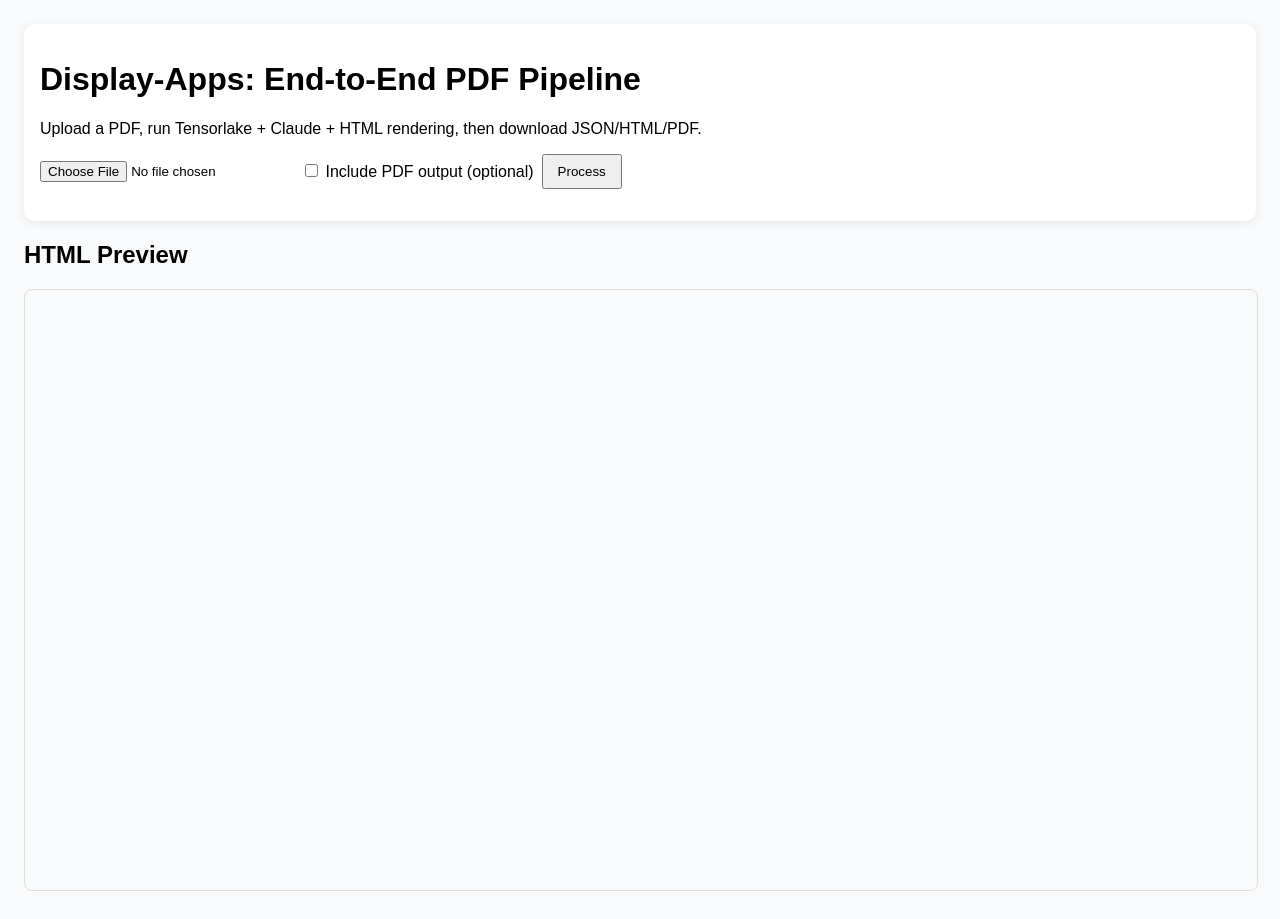
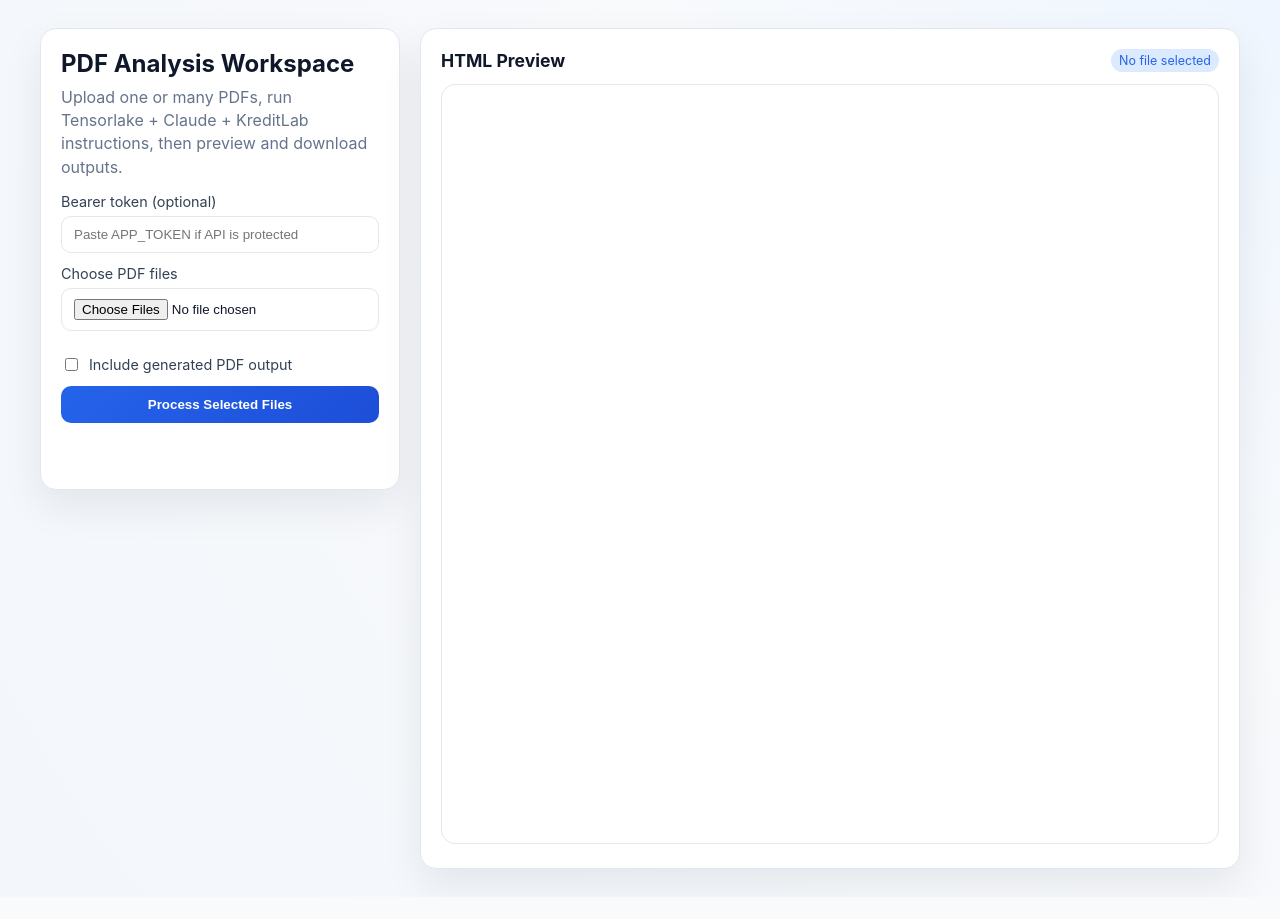
Before and after one commit to M1doriya/Display-Apps, a FastAPI app: page / in a window 1280 px wide. After the commit the page ends 887 px from the top, so only its background shows below. Run offline with FastAPI, Linux system fonts and the light colour scheme; some libraries are stand-ins or nearby versions.

Commit message:
Fix upload fetch issues and add modern multi-file workflow

```diff
--- a/integrated-app/app.py
+++ b/integrated-app/app.py
@@ -5,6 +5,7 @@ from pathlib import Path
 from typing import Literal, Optional
 
 from fastapi import Depends, FastAPI, File, Header, HTTPException, Query, Request, UploadFile
+from fastapi.middleware.cors import CORSMiddleware
 from fastapi.responses import HTMLResponse, JSONResponse
 from fastapi.templating import Jinja2Templates
 from pydantic import BaseModel
@@ -14,6 +15,15 @@ from pipeline import generate_full_html, process_pdf
 app = FastAPI(title="Display-Apps Integrated Pipeline", version="1.0.0")
 BASE_DIR = Path(__file__).resolve().parent
 templates = Jinja2Templates(directory=str(BASE_DIR / "templates"))
+
+cors_origins = [origin.strip() for origin in os.environ.get("CORS_ALLOW_ORIGINS", "*").split(",") if origin.strip()]
+app.add_middleware(
+    CORSMiddleware,
+    allow_origins=cors_origins or ["*"],
+    allow_credentials=False,
+    allow_methods=["*"],
+    allow_headers=["*"],
+)
 
 
 class RenderHTMLRequest(BaseModel):
@@ -48,17 +58,7 @@ async def process_pdf_endpoint(
     file: UploadFile = File(...),
     _: None = Depends(require_optional_token),
 ):
-    if file.content_type not in {"application/pdf", "application/octet-stream"}:
-        raise HTTPException(status_code=400, detail="Only PDF uploads are supported")
-
-    payload = await file.read()
-    if len(payload) > 20 * 1024 * 1024:
-        raise HTTPException(status_code=413, detail="File too large. Max supported size is 20MB")
-
-    try:
-        result = process_pdf(payload, include_pdf=include_pdf)
-    except Exception as exc:
-        raise HTTPException(status_code=500, detail=f"Pipeline failed: {exc}") from exc
+    result = await _process_single_upload(file, include_pdf=include_pdf)
 
     response = {}
     if return_mode in {"both", "json_only"}:
@@ -72,6 +72,33 @@ async def process_pdf_endpoint(
     return JSONResponse(response)
 
 
+@app.post("/process/pdfs")
+async def process_pdfs_endpoint(
+    include_pdf: bool = Query(False),
+    files: list[UploadFile] = File(...),
+    _: None = Depends(require_optional_token),
+):
+    if not files:
+        raise HTTPException(status_code=400, detail="Please upload at least one PDF")
+
+    results = []
+    for upload in files:
+        try:
+            result = await _process_single_upload(upload, include_pdf=include_pdf)
+            entry = {
+                "filename": upload.filename,
+                "kreditlab_json": result["kreditlab_json"],
+                "html": result["html"],
+            }
+            if include_pdf and result.get("pdf_bytes"):
+                entry["pdf_base64"] = base64.b64encode(result["pdf_bytes"]).decode("utf-8")
+            results.append(entry)
+        except HTTPException as exc:
+            results.append({"filename": upload.filename, "error": exc.detail})
+
+    return {"results": results}
+
+
 @app.post("/render/html")
 def render_html_endpoint(body: RenderHTMLRequest, _: None = Depends(require_optional_token)):
     try:
@@ -79,3 +106,17 @@ def render_html_endpoint(body: RenderHTMLRequest, _: None = Depends(require_opti
     except Exception as exc:
         raise HTTPException(status_code=400, detail=f"Failed to render HTML: {exc}") from exc
     return {"html": html}
+
+
+async def _process_single_upload(file: UploadFile, include_pdf: bool):
+    if file.content_type not in {"application/pdf", "application/octet-stream"}:
+        raise HTTPException(status_code=400, detail="Only PDF uploads are supported")
+
+    payload = await file.read()
+    if len(payload) > 20 * 1024 * 1024:
+        raise HTTPException(status_code=413, detail="File too large. Max supported size is 20MB")
+
+    try:
+        return process_pdf(payload, include_pdf=include_pdf)
+    except Exception as exc:
+        raise HTTPException(status_code=500, detail=f"Pipeline failed: {exc}") from exc
--- a/integrated-app/templates/index.html
+++ b/integrated-app/templates/index.html
@@ -5,38 +5,154 @@
   <meta name="viewport" content="width=device-width, initial-scale=1.0" />
   <title>Display-Apps Integrated Pipeline</title>
   <style>
-    body { font-family: Arial, sans-serif; margin: 24px; background: #f8fafc; }
-    .card { background: white; border-radius: 10px; padding: 16px; box-shadow: 0 2px 10px rgba(0,0,0,.08); }
-    iframe { width: 100%; height: 600px; border: 1px solid #ddd; border-radius: 8px; }
-    .row { display: flex; gap: 8px; margin: 10px 0; align-items: center; }
-    button { padding: 8px 14px; }
-    .hidden { display:none; }
+    :root {
+      color-scheme: light;
+      --bg: #f3f6fb;
+      --card: #ffffff;
+      --text: #0f172a;
+      --muted: #64748b;
+      --primary: #2563eb;
+      --primary-soft: #dbeafe;
+      --success: #16a34a;
+      --danger: #dc2626;
+      --border: #e2e8f0;
+      --shadow: 0 16px 40px rgba(15, 23, 42, 0.08);
+    }
+
+    * { box-sizing: border-box; }
+    body {
+      margin: 0;
+      font-family: Inter, "Segoe UI", Arial, sans-serif;
+      background: radial-gradient(circle at top right, #eff6ff 0, #f8fafc 40%, var(--bg) 100%);
+      color: var(--text);
+      min-height: 100vh;
+      padding: 28px;
+    }
+
+    .layout {
+      max-width: 1200px;
+      margin: 0 auto;
+      display: grid;
+      gap: 20px;
+      grid-template-columns: 360px 1fr;
+      align-items: start;
+    }
+
+    .card {
+      background: var(--card);
+      border: 1px solid var(--border);
+      border-radius: 16px;
+      box-shadow: var(--shadow);
+      padding: 20px;
+    }
+
+    h1 { margin-top: 0; margin-bottom: 8px; font-size: 1.5rem; }
+    p { margin: 0 0 14px; color: var(--muted); line-height: 1.45; }
+    label { display: block; font-size: 0.9rem; margin-bottom: 6px; color: #334155; }
+    .input, .token-input {
+      width: 100%;
+      border: 1px solid var(--border);
+      border-radius: 10px;
+      padding: 10px 12px;
+      background: #fff;
+      margin-bottom: 12px;
+    }
+
+    .checkbox { display: flex; align-items: center; gap: 8px; margin: 12px 0; color: #334155; }
+    .btn {
+      width: 100%;
+      border: none;
+      border-radius: 10px;
+      background: linear-gradient(135deg, #2563eb, #1d4ed8);
+      color: white;
+      font-weight: 600;
+      padding: 11px 12px;
+      cursor: pointer;
+    }
+    .btn:disabled { opacity: 0.7; cursor: wait; }
+
+    .status { margin-top: 12px; min-height: 22px; font-size: 0.92rem; }
+    .status.success { color: var(--success); }
+    .status.error { color: var(--danger); }
+
+    .results { display: grid; gap: 12px; margin-top: 12px; }
+    .result-item {
+      border: 1px solid var(--border);
+      border-radius: 12px;
+      padding: 12px;
+      display: flex;
+      justify-content: space-between;
+      align-items: center;
+      gap: 10px;
+      background: #f8fafc;
+    }
+    .result-name { font-weight: 600; font-size: 0.92rem; }
+    .result-actions { display: flex; gap: 6px; flex-wrap: wrap; justify-content: flex-end; }
+    .result-actions button {
+      border: 1px solid #cbd5e1;
+      background: white;
+      border-radius: 8px;
+      padding: 6px 8px;
+      cursor: pointer;
+      font-size: 0.8rem;
+    }
+
+    iframe {
+      width: 100%;
+      min-height: 760px;
+      border: 1px solid var(--border);
+      border-radius: 14px;
+      background: white;
+    }
+
+    .preview-header {
+      display: flex;
+      justify-content: space-between;
+      align-items: center;
+      margin-bottom: 12px;
+    }
+
+    .pill { padding: 4px 8px; border-radius: 999px; background: var(--primary-soft); color: var(--primary); font-size: 0.78rem; }
+
+    @media (max-width: 1024px) {
+      .layout { grid-template-columns: 1fr; }
+      iframe { min-height: 520px; }
+    }
   </style>
 </head>
 <body>
-  <div class="card">
-    <h1>Display-Apps: End-to-End PDF Pipeline</h1>
-    <p>Upload a PDF, run Tensorlake + Claude + HTML rendering, then download JSON/HTML/PDF.</p>
-    <div class="row">
-      <input id="pdfFile" type="file" accept="application/pdf" />
-      <label><input id="includePdf" type="checkbox" /> Include PDF output (optional)</label>
-      <button id="runBtn">Process</button>
-    </div>
-    <p id="status"></p>
-    <div class="row hidden" id="downloads">
-      <button id="downloadJson">Download kreditlab.json</button>
-      <button id="downloadHtml">Download report.html</button>
-      <button id="downloadPdf" class="hidden">Download report.pdf</button>
-    </div>
+  <div class="layout">
+    <section class="card">
+      <h1>PDF Analysis Workspace</h1>
+      <p>Upload one or many PDFs, run Tensorlake + Claude + KreditLab instructions, then preview and download outputs.</p>
+
+      <label for="token">Bearer token (optional)</label>
+      <input id="token" class="token-input" placeholder="Paste APP_TOKEN if API is protected" />
+
+      <label for="pdfFiles">Choose PDF files</label>
+      <input id="pdfFiles" class="input" type="file" accept="application/pdf" multiple />
+
+      <label class="checkbox"><input id="includePdf" type="checkbox" /> Include generated PDF output</label>
+      <button id="runBtn" class="btn">Process Selected Files</button>
+      <div id="status" class="status"></div>
+      <div id="results" class="results"></div>
+    </section>
+
+    <section class="card">
+      <div class="preview-header">
+        <h2 style="margin:0; font-size:1.1rem;">HTML Preview</h2>
+        <span id="previewLabel" class="pill">No file selected</span>
+      </div>
+      <iframe id="preview"></iframe>
+    </section>
   </div>
-
-  <h2>HTML Preview</h2>
-  <iframe id="preview"></iframe>
 
   <script>
     const statusEl = document.getElementById('status');
     const preview = document.getElementById('preview');
-    let latest = { json: null, html: null, pdfBase64: null };
+    const resultsEl = document.getElementById('results');
+    const previewLabel = document.getElementById('previewLabel');
+    let latest = [];
 
     function downloadTextFile(filename, content, mime) {
       const blob = new Blob([content], { type: mime });
@@ -63,56 +179,107 @@
       URL.revokeObjectURL(url);
     }
 
+    function authHeaders() {
+      const token = document.getElementById('token').value.trim();
+      return token ? { Authorization: `Bearer ${token}` } : {};
+    }
+
+    function fileStem(filename) {
+      return filename.replace(/\.[^.]+$/, '') || 'report';
+    }
+
+    function renderResults() {
+      resultsEl.innerHTML = '';
+      latest.forEach((entry, idx) => {
+        const row = document.createElement('div');
+        row.className = 'result-item';
+
+        const left = document.createElement('div');
+        left.innerHTML = `<div class="result-name">${entry.filename}</div>${entry.error ? `<div style="color:#dc2626;font-size:.8rem;">${entry.error}</div>` : ''}`;
+
+        const actions = document.createElement('div');
+        actions.className = 'result-actions';
+
+        if (!entry.error) {
+          const previewBtn = document.createElement('button');
+          previewBtn.textContent = 'Preview';
+          previewBtn.onclick = () => {
+            preview.srcdoc = entry.html;
+            previewLabel.textContent = entry.filename;
+          };
+
+          const jsonBtn = document.createElement('button');
+          jsonBtn.textContent = 'JSON';
+          jsonBtn.onclick = () => downloadTextFile(`${fileStem(entry.filename)}.kreditlab.json`, JSON.stringify(entry.kreditlab_json, null, 2), 'application/json');
+
+          const htmlBtn = document.createElement('button');
+          htmlBtn.textContent = 'HTML';
+          htmlBtn.onclick = () => downloadTextFile(`${fileStem(entry.filename)}.report.html`, entry.html, 'text/html');
+
+          actions.append(previewBtn, jsonBtn, htmlBtn);
+
+          if (entry.pdf_base64) {
+            const pdfBtn = document.createElement('button');
+            pdfBtn.textContent = 'PDF';
+            pdfBtn.onclick = () => downloadPdfBase64(`${fileStem(entry.filename)}.report.pdf`, entry.pdf_base64);
+            actions.append(pdfBtn);
+          }
+
+          if (idx === 0 && !preview.srcdoc) {
+            preview.srcdoc = entry.html;
+            previewLabel.textContent = entry.filename;
+          }
+        }
+
+        row.append(left, actions);
+        resultsEl.appendChild(row);
+      });
+    }
+
     document.getElementById('runBtn').addEventListener('click', async () => {
-      const file = document.getElementById('pdfFile').files[0];
-      if (!file) {
-        alert('Please choose a PDF file first.');
+      const files = Array.from(document.getElementById('pdfFiles').files || []);
+      if (!files.length) {
+        alert('Please choose at least one PDF file.');
         return;
       }
 
       const includePdf = document.getElementById('includePdf').checked;
-      statusEl.textContent = 'Processing... this can take a while for longer PDFs.';
+      const runBtn = document.getElementById('runBtn');
+      runBtn.disabled = true;
+      statusEl.className = 'status';
+      statusEl.textContent = `Processing ${files.length} file(s)... this can take a while.`;
+      preview.srcdoc = '';
+      previewLabel.textContent = 'Waiting for result';
 
       const formData = new FormData();
-      formData.append('file', file);
+      files.forEach((file) => formData.append('files', file));
 
       try {
-        const response = await fetch(`/process/pdf?return=both&include_pdf=${includePdf}`, {
+        const response = await fetch(`/process/pdfs?include_pdf=${includePdf}`, {
           method: 'POST',
+          headers: authHeaders(),
           body: formData
         });
+
         const data = await response.json();
         if (!response.ok) {
           throw new Error(data.detail || 'Request failed');
         }
 
-        latest.json = data.kreditlab_json;
-        latest.html = data.html;
-        latest.pdfBase64 = data.pdf_base64 || null;
+        latest = data.results || [];
+        const failed = latest.filter(item => item.error).length;
+        renderResults();
 
-        preview.srcdoc = latest.html;
-        document.getElementById('downloads').classList.remove('hidden');
-        if (latest.pdfBase64) {
-          document.getElementById('downloadPdf').classList.remove('hidden');
-        } else {
-          document.getElementById('downloadPdf').classList.add('hidden');
-        }
-        statusEl.textContent = 'Done.';
+        statusEl.className = failed ? 'status error' : 'status success';
+        statusEl.textContent = failed
+          ? `Completed with ${failed} failed file(s).`
+          : `Done. ${latest.length} file(s) processed successfully.`;
       } catch (err) {
+        statusEl.className = 'status error';
         statusEl.textContent = `Error: ${err.message}`;
+      } finally {
+        runBtn.disabled = false;
       }
-    });
-
-    document.getElementById('downloadJson').addEventListener('click', () => {
-      downloadTextFile('kreditlab.json', JSON.stringify(latest.json, null, 2), 'application/json');
-    });
-
-    document.getElementById('downloadHtml').addEventListener('click', () => {
-      downloadTextFile('report.html', latest.html, 'text/html');
-    });
-
-    document.getElementById('downloadPdf').addEventListener('click', () => {
-      if (latest.pdfBase64) downloadPdfBase64('report.pdf', latest.pdfBase64);
     });
   </script>
 </body>
```
Also changed, not shown: integrated-app/pipeline.py (+16 -4 lines), README.md.
